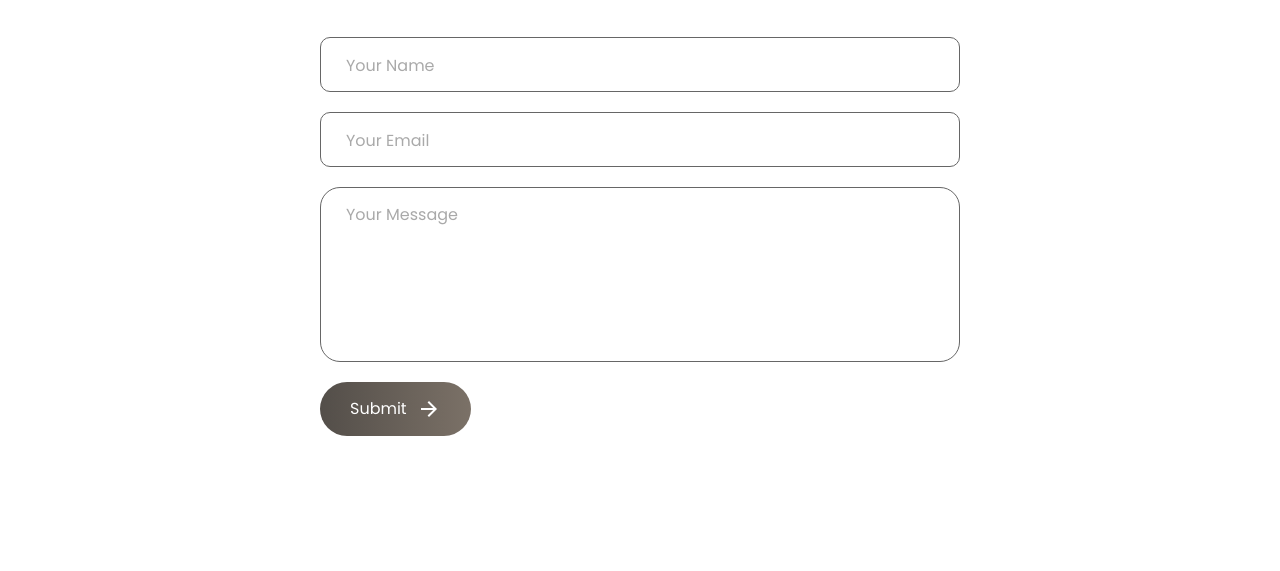
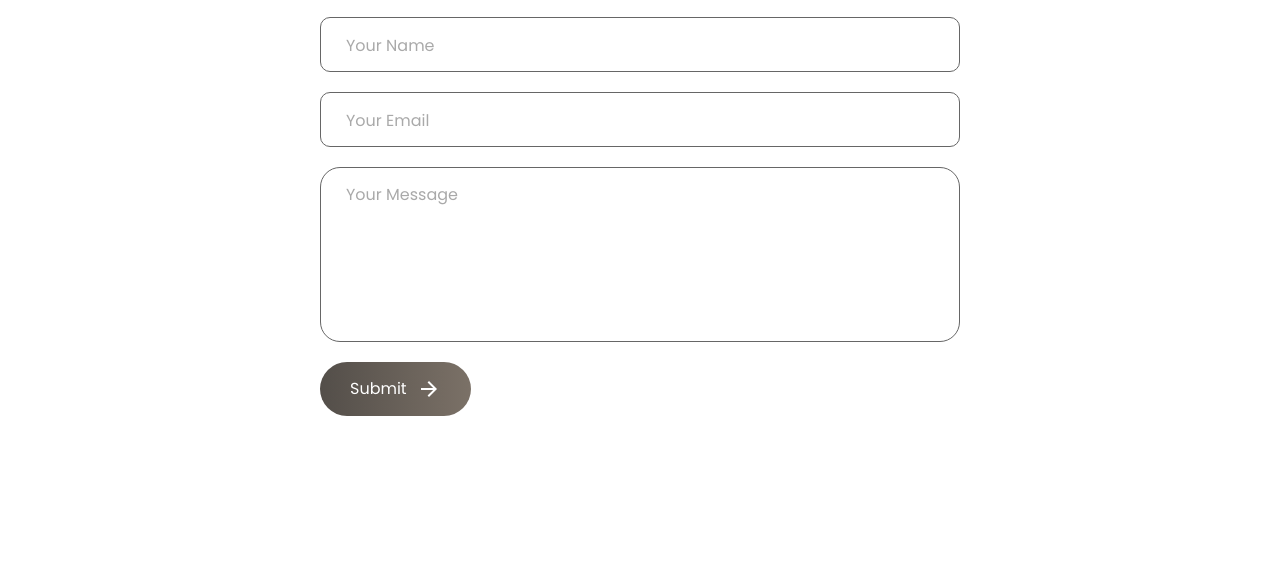
Before and after one commit to fbhwebsites/fbhwebsites.github.io, a plain HTML site: page contact.html in a window 1280 px wide. Shown: the part 229-800 px from the top of the page. Drawn offline with nearby package versions, Linux system fonts and the light colour scheme.

Commit message:
Update contact.html

```diff
--- a/contact.html
+++ b/contact.html
@@ -102,7 +102,7 @@
             display: flex;
             align-items: center;
             justify-content: space-evenly;
-            padding-top: 75px;
+            padding-top: 55px;
         }
 
         .contact-left {
```
